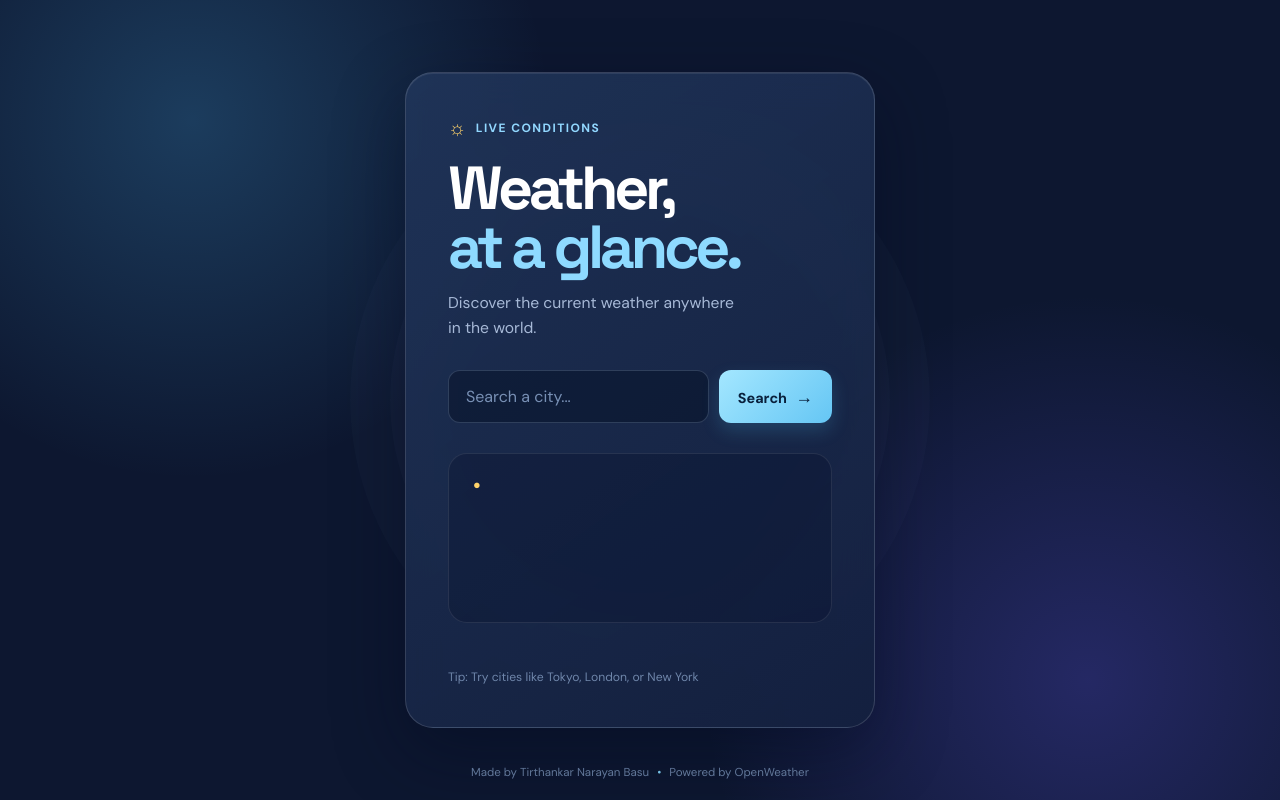
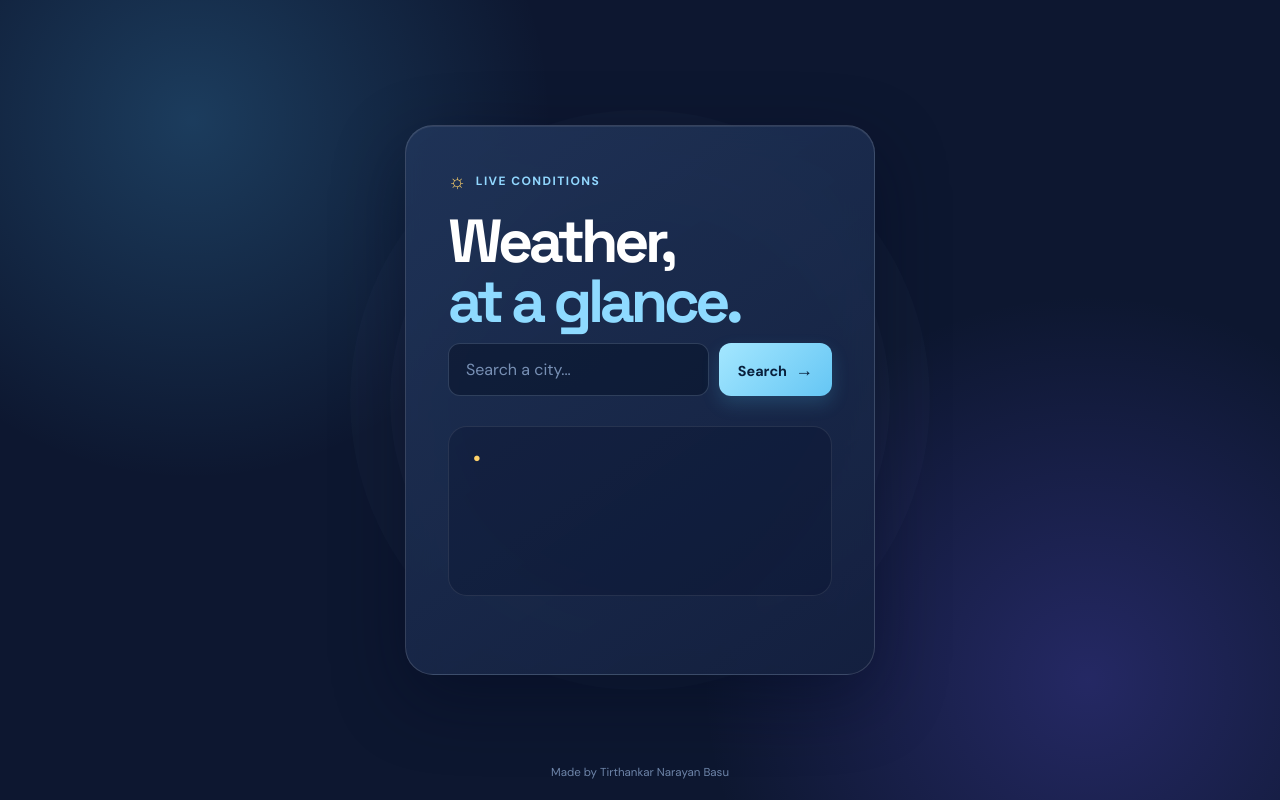
Before and after one commit to TirthankarNarayanBasu/Weather-Api, a plain HTML site: page index.html in a window 1280 px wide. Drawn offline with Linux system fonts and the light colour scheme.

Commit message:
Remove unused intro and tip paragraphs from HTML and CSS for cleaner code

```diff
--- a/index.html
+++ b/index.html
@@ -15,7 +15,6 @@
         <section class="box" aria-label="Weather search">
             <div class="eyebrow"><span class="sun-icon">☼</span> Live conditions</div>
             <h1>Weather,<br><span>at a glance.</span></h1>
-            <p class="intro">Discover the current weather anywhere in the world.</p>
 
             <div class="search-row">
                 <label class="sr-only" for="city">City name</label>
@@ -32,9 +31,8 @@
                 <p class="description" id="desc"></p>
             </div>
             <p id="error" role="alert"></p>
-            <p class="tip">Tip: Try cities like Tokyo, London, or New York</p>
         </section>
-        <footer>Made by Tirthankar Narayan Basu <span>•</span> Powered by OpenWeather</footer>
+        <footer>Made by Tirthankar Narayan Basu</footer>
     </main>
     <script src="script.js"></script>
 </body>
--- a/style.css
+++ b/style.css
@@ -71,14 +71,6 @@ h1 {
 
 h1 span {
     color: #8edaff;
-}
-
-.intro {
-    max-width: 290px;
-    margin: 0 0 30px;
-    color: #a7b9d7;
-    font-size: 0.98rem;
-    line-height: 1.6;
 }
 
 .search-row {
@@ -181,22 +173,11 @@ h2 {
     font-size: 0.9rem;
 }
 
-.tip {
-    margin: 10px 0 0;
-    color: #6f86aa;
-    font-size: 0.76rem;
-}
-
 footer {
     position: absolute;
     bottom: 20px;
     color: #6f86aa;
     font-size: 0.72rem;
-}
-
-footer span {
-    margin: 0 5px;
-    color: #85d9ff;
 }
 
 .sr-only {
```
